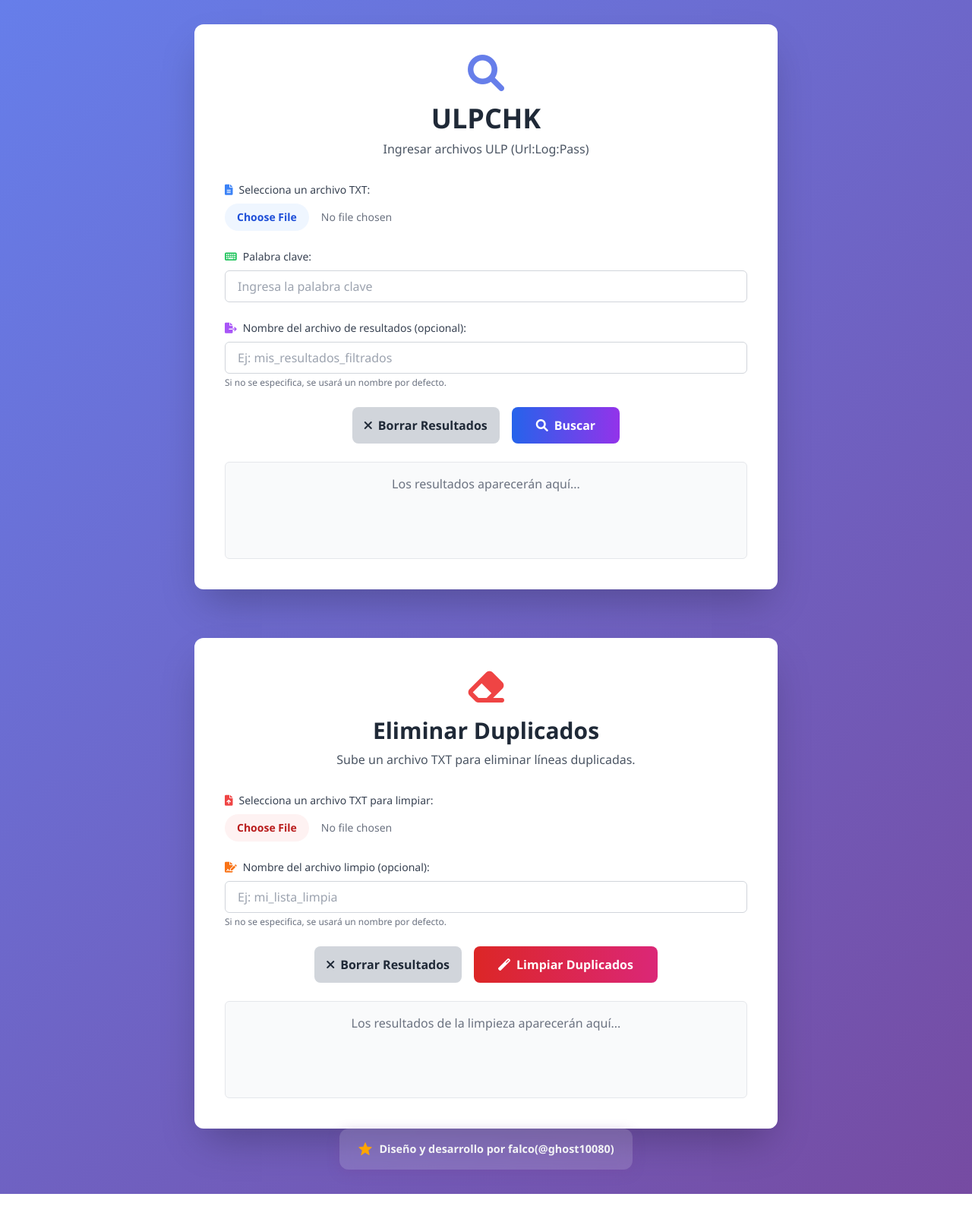
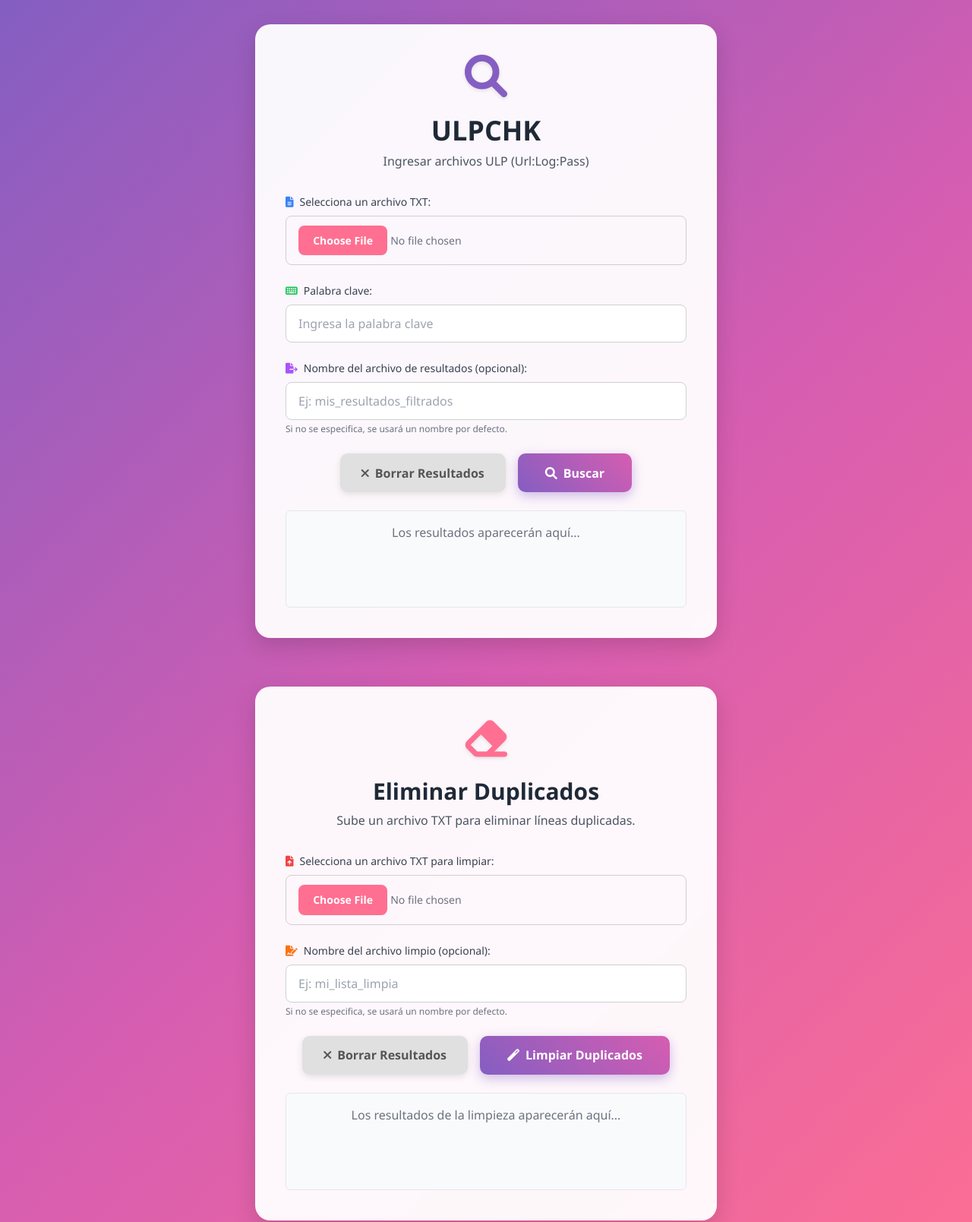
Before and after one commit to ServerCR/ULPCHK, a plain HTML site: page index.html in a window 1280 px wide. Shown: the top 1609 px of the page at 76% size. Before the commit the page ends 1572 px from the top, so only its background shows below. Drawn offline with nearby package versions, Linux system fonts and the light colour scheme.

Commit message:
index.html

```diff
--- a/index.html
+++ b/index.html
@@ -11,47 +11,134 @@
     />
     <style>
       body {
-        background: linear-gradient(135deg, #667eea 0%, #764ba2 100%);
+        /* Degradado de fondo más suave y moderno */
+        background: linear-gradient(135deg, #845EC2 0%, #D65DB1 50%, #FF6F91 100%);
         font-family: "Segoe UI", Tahoma, Geneva, Verdana, sans-serif;
+        min-height: 100vh; /* Asegura que el degradado cubra toda la altura */
+        display: flex;
+        flex-direction: column;
+        align-items: center;
+        justify-content: center;
+        padding: 2rem 1rem; /* Padding general para el cuerpo */
+      }
+      .container-card {
+        background: rgba(255, 255, 255, 0.95); /* Fondo ligeramente transparente */
+        border-radius: 20px; /* Bordes más redondeados */
+        box-shadow: 0 10px 30px rgba(0, 0, 0, 0.15); /* Sombra más pronunciada y suave */
+        padding: 2.5rem; /* Más padding interno */
+        max-width: 38rem; /* Aumentar el ancho máximo para mejor presentación */
+        width: 100%;
+        margin-bottom: 2rem; /* Espacio entre las tarjetas */
+        backdrop-filter: blur(5px); /* Efecto de desenfoque para el fondo */
       }
       .hero-icon {
-        color: #667eea;
-        font-size: 3rem;
-        margin-bottom: 1rem;
+        color: #845EC2; /* Color del icono principal */
+        font-size: 3.5rem; /* Icono un poco más grande */
+        margin-bottom: 1.5rem;
+        text-shadow: 0 2px 5px rgba(0, 0, 0, 0.1); /* Sombra sutil para el icono */
       }
       .result-line {
-        font-family: "Courier New", monospace;
+        font-family: "Fira Code", "Courier New", monospace; /* Fuente monoespaciada más moderna */
+        background-color: #f8f8f8; /* Fondo más claro para los resultados */
+        border: 1px solid #e0e0e0; /* Borde más suave */
+        border-left: 4px solid #845EC2; /* Borde izquierdo de color */
+        padding: 0.75rem;
+        border-radius: 8px;
+        white-space: pre-wrap; /* Permite que el texto se ajuste */
+        word-break: break-all; /* Rompe palabras largas */
       }
       .credit {
         max-width: 400px;
-        margin: 0 auto;
-        background: rgba(255 255 255 / 0.15);
-        backdrop-filter: blur(8px);
-        border-radius: 12px;
+        margin-top: 2rem; /* Más espacio arriba */
+        background: rgba(255 255 255 / 0.2); /* Fondo más transparente */
+        backdrop-filter: blur(10px); /* Mayor desenfoque */
+        border-radius: 15px; /* Bordes más redondeados */
         padding: 1rem 1.5rem;
         color: #f3f4f6;
-        font-size: 0.9rem;
+        font-size: 0.95rem; /* Fuente ligeramente más grande */
         font-weight: 600;
         display: flex;
         align-items: center;
         justify-content: center;
-        gap: 0.5rem;
-        box-shadow: 0 4px 15px rgba(118, 75, 162, 0.4);
+        gap: 0.75rem; /* Más espacio entre elementos */
+        box-shadow: 0 6px 20px rgba(118, 75, 162, 0.3); /* Sombra más suave y extendida */
         user-select: none;
+        text-shadow: 0 1px 3px rgba(0, 0, 0, 0.2); /* Sombra de texto */
       }
-      .credit img {
-        width: 20px;
-        height: 20px;
-        filter: drop-shadow(0 0 1px rgba(0, 0, 0, 0.3));
+      .credit svg {
+        filter: drop-shadow(0 0 2px rgba(255, 255, 255, 0.5)); /* Sombra para el icono de estrella */
+      }
+      /* Estilos para los botones */
+      .btn-primary {
+        background: linear-gradient(45deg, #845EC2, #D65DB1);
+        color: white;
+        font-weight: bold;
+        padding: 0.85rem 2.25rem;
+        border-radius: 10px;
+        transition: all 0.3s ease;
+        box-shadow: 0 5px 15px rgba(132, 94, 194, 0.4);
+      }
+      .btn-primary:hover {
+        transform: translateY(-3px) scale(1.02);
+        box-shadow: 0 8px 20px rgba(132, 94, 194, 0.5);
+      }
+      .btn-primary:disabled {
+        opacity: 0.6;
+        cursor: not-allowed;
+        transform: none;
+        box-shadow: none;
+      }
+      .btn-secondary {
+        background-color: #e0e0e0;
+        color: #555;
+        font-weight: 600;
+        padding: 0.75rem 1.75rem;
+        border-radius: 10px;
+        transition: all 0.3s ease;
+        box-shadow: 0 3px 10px rgba(0, 0, 0, 0.1);
+      }
+      .btn-secondary:hover {
+        background-color: #d0d0d0;
+        transform: translateY(-2px);
+        box-shadow: 0 5px 12px rgba(0, 0, 0, 0.15);
+      }
+      .btn-secondary:disabled {
+        opacity: 0.6;
+        cursor: not-allowed;
+        transform: none;
+        box-shadow: none;
+      }
+      /* Estilos para inputs */
+      input[type="text"], input[type="file"] {
+        border: 1px solid #d0d0d0;
+        border-radius: 8px;
+        padding: 0.75rem 1rem;
+        transition: all 0.3s ease;
+      }
+      input[type="text"]:focus, input[type="file"]:focus-within {
+        border-color: #D65DB1;
+        box-shadow: 0 0 0 3px rgba(214, 93, 177, 0.2);
+        outline: none;
+      }
+      input[type="file"]::file-selector-button {
+        background-color: #FF6F91;
+        color: white;
+        padding: 0.6rem 1.2rem;
+        border-radius: 8px;
+        border: none;
+        font-weight: 600;
+        cursor: pointer;
+        transition: all 0.3s ease;
+      }
+      input[type="file"]::file-selector-button:hover {
+        background-color: #e65c7e;
       }
     </style>
 </head>
 <body class="min-h-screen flex flex-col items-center justify-center py-8 px-4">
-    <div
-      class="bg-white rounded-xl shadow-2xl p-10 max-w-3xl w-full mb-8"
-    >
+    <div class="container-card">
       <div class="text-center mb-8">
-        <i class="fas fa-search hero-icon"></i>
+        <i class="fas fa-search hero-icon" style="color: #845EC2;"></i>
         <h1 class="text-4xl font-bold text-gray-800 mb-2">ULPCHK</h1>
         <p class="text-gray-600">Ingresar archivos ULP (Url:Log:Pass)</p>
       </div>
@@ -68,7 +155,7 @@
           type="file"
           id="fileInput"
           accept=".txt"
-          class="block w-full text-sm text-gray-500 file:mr-4 file:py-2 file:px-4 file:rounded-full file:border-0 file:text-sm file:font-semibold file:bg-blue-50 file:text-blue-700 hover:file:bg-blue-100 transition duration-300"
+          class="block w-full text-sm text-gray-500"
         />
       </div>
 
@@ -83,7 +170,7 @@
           type="text"
           id="keywordInput"
           placeholder="Ingresa la palabra clave"
-          class="w-full px-4 py-2 border border-gray-300 rounded-md focus:outline-none focus:ring-2 focus:ring-blue-500 focus:border-transparent transition duration-300"
+          class="w-full"
         />
       </div>
 
@@ -99,22 +186,22 @@
           type="text"
           id="outputFileNameInput"
           placeholder="Ej: mis_resultados_filtrados"
-          class="w-full px-4 py-2 border border-gray-300 rounded-md focus:outline-none focus:ring-2 focus:ring-purple-500 focus:border-transparent transition duration-300"
+          class="w-full"
         />
         <p class="text-gray-500 text-xs mt-1">Si no se especifica, se usará un nombre por defecto.</p>
       </div>
       <!-- FIN CASILLA -->
 
-      <div class="flex justify-center mb-6">
+      <div class="flex justify-center gap-4 mb-6">
         <button
             id="clearSearchBtn"
-            class="bg-gray-300 hover:bg-gray-400 text-gray-800 font-bold py-2 px-4 rounded-lg transition duration-300 disabled:opacity-50 disabled:cursor-not-allowed transform hover:scale-105 mr-4"
+            class="btn-secondary"
         >
             <i class="fas fa-times mr-2"></i>Borrar Resultados
         </button>
         <button
           id="searchBtn"
-          class="bg-gradient-to-r from-blue-600 to-purple-600 hover:from-blue-700 hover:to-purple-700 text-white font-bold py-3 px-8 rounded-lg transition duration-300 disabled:opacity-50 disabled:cursor-not-allowed transform hover:scale-105"
+          class="btn-primary"
         >
           <i class="fas fa-search mr-2"></i>Buscar
         </button>
@@ -138,11 +225,9 @@
     </div>
 
     <!-- SECCIÓN PARA ELIMINAR DUPLICADOS -->
-    <div
-      class="bg-white rounded-xl shadow-2xl p-10 max-w-3xl w-full mt-8"
-    >
+    <div class="container-card mt-8">
       <div class="text-center mb-8">
-        <i class="fas fa-eraser hero-icon" style="color: #ef4444;"></i>
+        <i class="fas fa-eraser hero-icon" style="color: #FF6F91;"></i>
         <h2 class="text-3xl font-bold text-gray-800 mb-2">Eliminar Duplicados</h2>
         <p class="text-gray-600">Sube un archivo TXT para eliminar líneas duplicadas.</p>
       </div>
@@ -158,7 +243,7 @@
           type="file"
           id="deduplicateFileInput"
           accept=".txt"
-          class="block w-full text-sm text-gray-500 file:mr-4 file:py-2 file:px-4 file:rounded-full file:border-0 file:text-sm file:font-semibold file:bg-red-50 file:text-red-700 hover:file:bg-red-100 transition duration-300"
+          class="block w-full text-sm text-gray-500"
         />
       </div>
 
@@ -174,22 +259,22 @@
           type="text"
           id="outputDeduplicateFileNameInput"
           placeholder="Ej: mi_lista_limpia"
-          class="w-full px-4 py-2 border border-gray-300 rounded-md focus:outline-none focus:ring-2 focus:ring-orange-500 focus:border-transparent transition duration-300"
+          class="w-full"
         />
         <p class="text-gray-500 text-xs mt-1">Si no se especifica, se usará un nombre por defecto.</p>
       </div>
       <!-- FIN CASILLA -->
 
-      <div class="flex justify-center mb-6">
+      <div class="flex justify-center gap-4 mb-6">
         <button
             id="clearDeduplicateBtn"
-            class="bg-gray-300 hover:bg-gray-400 text-gray-800 font-bold py-2 px-4 rounded-lg transition duration-300 disabled:opacity-50 disabled:cursor-not-allowed transform hover:scale-105 mr-4"
+            class="btn-secondary"
         >
             <i class="fas fa-times mr-2"></i>Borrar Resultados
         </button>
         <button
           id="deduplicateBtn"
-          class="bg-gradient-to-r from-red-600 to-pink-600 hover:from-red-700 hover:to-pink-700 text-white font-bold py-3 px-8 rounded-lg transition duration-300 disabled:opacity-50 disabled:cursor-not-allowed transform hover:scale-105"
+          class="btn-primary"
         >
           <i class="fas fa-magic mr-2"></i>Limpiar Duplicados
         </button>
@@ -274,7 +359,7 @@
                 matchingLines
                   .map(
                     (line, index) =>
-                      `<div class="mb-3"><pre class="bg-white p-3 rounded border text-sm overflow-auto result-line">${index + 1}. ${line}</pre></div>`
+                      `<div class="mb-3"><pre class="result-line">${index + 1}. ${line}</pre></div>`
                   )
                   .join("");
 
@@ -322,24 +407,32 @@
           reader.readAsText(file);
         });
 
-      // --- Lógica para habilitar/deshabilitar el botón de búsqueda ---
-      document.getElementById("fileInput").addEventListener("change", toggleButton);
-      document.getElementById("keywordInput").addEventListener("input", toggleButton);
+      // --- Lógica para habilitar/deshabilitar el botón de búsqueda y borrar resultados de búsqueda ---
+      const fileInput = document.getElementById("fileInput");
+      const keywordInput = document.getElementById("keywordInput");
+      const searchBtn = document.getElementById("searchBtn");
+      const clearSearchBtn = document.getElementById("clearSearchBtn");
 
       function toggleButton() {
-        const fileSelected = document.getElementById("fileInput").files.length > 0;
-        const keywordEntered = document.getElementById("keywordInput").value.trim() !== "";
-        document.getElementById("searchBtn").disabled = !(fileSelected && keywordEntered);
+        const fileSelected = fileInput.files.length > 0;
+        const keywordEntered = keywordInput.value.trim() !== "";
+        searchBtn.disabled = !(fileSelected && keywordEntered);
+
+        // Habilitar/deshabilitar el botón de borrar resultados de búsqueda
+        clearSearchBtn.disabled = !(fileSelected || keywordEntered || document.getElementById("results").innerHTML.includes("Líneas encontradas"));
       }
+
+      fileInput.addEventListener("change", toggleButton);
+      keywordInput.addEventListener("input", toggleButton);
 
       // --- Lógica para el botón "Borrar Resultados" de la sección de búsqueda ---
       document.getElementById("clearSearchBtn").addEventListener("click", function() {
           document.getElementById("results").innerHTML = '<p class="text-gray-500 text-center">Los resultados aparecerán aquí...</p>';
           document.getElementById("downloadSection").style.display = "none";
-          document.getElementById("fileInput").value = ""; // Limpiar el input de archivo
-          document.getElementById("keywordInput").value = ""; // Limpiar el input de palabra clave
+          fileInput.value = ""; // Limpiar el input de archivo
+          keywordInput.value = ""; // Limpiar el input de palabra clave
           document.getElementById("outputFileNameInput").value = ""; // Limpiar el input del nombre de archivo de salida
-          toggleButton(); // Re-evaluar el estado del botón de búsqueda
+          toggleButton(); // Re-evaluar el estado de los botones
       });
 
 
@@ -407,48 +500,3 @@
                 type: "text/plain",
               });
               const url = URL.createObjectURL(blob);
-              const a = document.createElement("a");
-              a.href = url;
-
-              // Determinar el nombre del archivo de descarga para deduplicados
-              let finalDeduplicateFileName = `ULPCHK_limpio_${file.name.replace(/\.txt$/i, '')}.txt`; // Nombre por defecto
-              if (outputDeduplicateFileName) {
-                // Si el usuario proporcionó un nombre, usarlo y asegurar la extensión .txt
-                finalDeduplicateFileName = outputDeduplicateFileName.endsWith(".txt") ? outputDeduplicateFileName : `${outputDeduplicateFileName}.txt`;
-              }
-
-              a.download = finalDeduplicateFileName;
-
-              document.body.appendChild(a);
-              a.click();
-              document.body.removeChild(a);
-              URL.revokeObjectURL(url);
-            };
-          } else {
-            deduplicateResultsDiv.innerHTML =
-              '<p class="text-yellow-500 text-center"><i class="fas fa-info-circle mr-2"></i>El archivo está vacío o no contiene líneas válidas después de la limpieza.</p>';
-          }
-
-          deduplicateBtn.disabled = false;
-          deduplicateBtn.innerHTML = '<i class="fas fa-magic mr-2"></i>Limpiar Duplicados';
-        };
-
-        reader.onerror = function () {
-          deduplicateResultsDiv.innerHTML =
-            '<p class="text-red-500 text-center"><i class="fas fa-exclamation-triangle mr-2"></i>Error al leer el archivo.</p>';
-          deduplicateBtn.disabled = false;
-          deduplicateBtn.innerHTML = '<i class="fas fa-magic mr-2"></i>Limpiar Duplicados';
-        };
-
-        reader.readAsText(file);
-      });
-
-      // --- Lógica para el botón "Borrar Resultados" de la sección de eliminación de duplicados ---
-      document.getElementById("clearDeduplicateBtn").addEventListener("click", function() {
-          document.getElementById("deduplicateResults").innerHTML = '<p class="text-gray-500 text-center">Los resultados de la limpieza aparecerán aquí...</p>';
-          document.getElementById("deduplicateFileInput").value = ""; // Limpiar el input de archivo
-          document.getElementById("outputDeduplicateFileNameInput").value = ""; // Limpiar el input del nombre de archivo de salida
-          document.getElementById("deduplicateBtn").disabled = true; // Deshabilitar el botón de limpiar duplicados
-      });
-
-      // Habilitar/deshabilita
```
